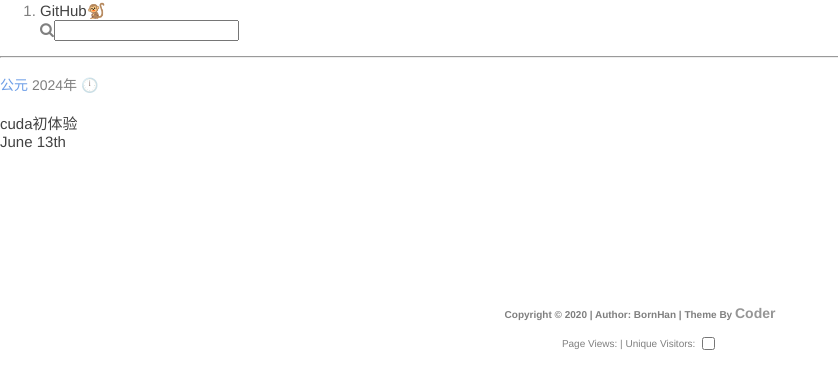
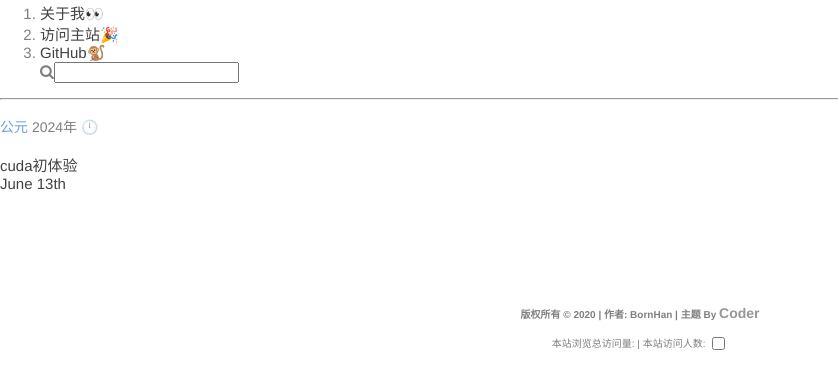
Before and after one commit to BornHan/bornhan.github.io, a plain HTML site: page archives/2024/06/index.html in a window 1280 px wide. Shown: the part 413-800 px from the top of the page, without its empty margins (0-838 px from the left). Drawn offline with Linux system fonts and the light colour scheme; some packages are replaced by stand-ins of ours; a script that the page names is missing.

Commit message:
Site updated: 2024-06-13 14:19:54

```diff
--- a/archives/2024/06/index.html
+++ b/archives/2024/06/index.html
@@ -10,8 +10,8 @@
     <title>
         博文小站
     </title>
-    <meta name="description" content= 欢迎来访Born的博客，have a good day! >
-    <meta name="keywords" content= Blogs,BornHan,AI,CPP >
+    <meta name="description" content= 嘿，我是刘训灼～这是我的子站，用于展示写的Hexo主题：Coder。欢迎访问！ >
+    <meta name="keywords" content= Blog,Hexo,Theme,刘训灼,LiuXunzhuo >
 
 <link rel="stylesheet" href="/libs/highlight/styles/monokai-sublime.css">
 
@@ -26,10 +26,10 @@
     <div class="hd logodiv">
     <img src="/img/male.png" class="logopng" alt="logo">
     <p class="logot">
-         Born&#39;s Blogs
+         Title Name
          <span class="logo_2"></span>
         <h3 class="words" style="font-weight: bold;font-family: Georgia;">
-            talk is cheap, show me the code.
+            Talk is cheap, show me your code.
         </h3>
     </p>
 </div>
@@ -38,7 +38,11 @@
 <div class="hd">
     <ol class="breadcrumb">
 
-            <li><a class="ba" target="_blank" rel="noopener" href="https://github.com/BornHan">GitHub🐒</a></li>
+            <li><a class="ba" href="/about">关于我👀</a></li>
+
+            <li><a class="ba" target="_blank" rel="noopener" href="https://liuxunzhuo.tech">访问主站🎉</a></li>
+
+            <li><a class="ba" target="_blank" rel="noopener" href="https://github.com/xunzhuo">GitHub🐒</a></li>
 
 
 
@@ -111,12 +115,12 @@
 </div>
 
     <div class="footer" id="footer">
-    <p><h4>Copyright © 2020 | Author: BornHan | Theme By <a class="theme-author" target="_blank" rel="noopener" href="https://github.com/Xunzhuo/hexo-theme-coder" style="font-size:14px; color: #969696">Coder</a></h4>
+    <p><h4>版权所有 © 2020 | 作者: BornHan | 主题 By <a class="theme-author" target="_blank" rel="noopener" href="https://github.com/Xunzhuo/hexo-theme-coder" style="font-size:14px; color: #969696">Coder</a></h4>
 
         <script async src="//busuanzi.ibruce.info/busuanzi/2.3/busuanzi.pure.mini.js"></script>
-        <span id="busuanzi_container_site_pv">Page Views: <span id="busuanzi_value_site_pv"></span></span>
+        <span id="busuanzi_container_site_pv">本站浏览总访问量: <span id="busuanzi_value_site_pv"></span></span>
         <span class="post-meta-divider">|</span>
-        <span id="busuanzi_container_site_uv">Unique Visitors: <span id="busuanzi_value_site_uv"></span></span>
+        <span id="busuanzi_container_site_uv">本站访问人数: <span id="busuanzi_value_site_uv"></span></span>
 
     <label class="el-switch el-switch-blue el-switch-sm" style="vertical-align: sub;">
         <input type="checkbox" name="switch" id="update_style">
```
Also changed, not shown: 2024/06/13/cuda初体验/index.html (+8 -5 lines), archives/2024/index.html (+12 -8 lines), archives/index.html (+12 -8 lines), index.html (+12 -8 lines).
